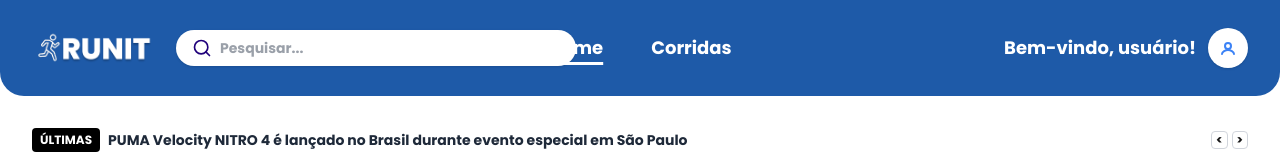
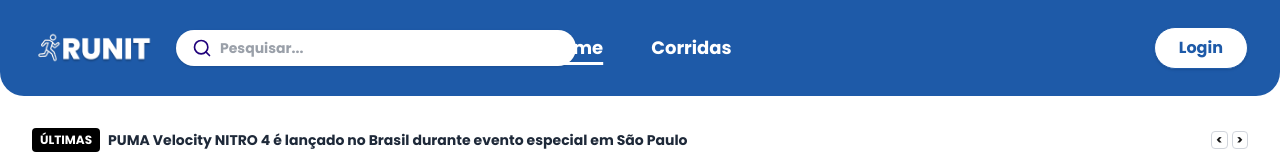
Before and after one commit to nicolekaroliny/Runit-FrontEnd, a Next.js app: page / in a window 1280 px wide. Shown: the top 160 px of the page. Built offline with nearby package versions, Linux system fonts and the light colour scheme.

Commit message:
atualização do header da pagina de corridas

```diff
--- a/src/app/corridas/page.tsx
+++ b/src/app/corridas/page.tsx
@@ -4,6 +4,7 @@ import { ArrowRight } from "lucide-react";
 import { useState } from "react";
 import { usePathname } from "next/navigation";
 import Head from "next/head";
+import Link from "next/link";
 
 export default function CorridasPage() {
   const [searchOpen, setSearchOpen] = useState(false);
@@ -54,18 +55,14 @@ export default function CorridasPage() {
                 </a>
               </nav>
             </nav>
-            <div className="flex items-center gap-6">
-              <a href="/signin" title="Perfil" className="hover:ring-indigo-300">
+            <div className="flex items-center gap-6 justify-center ml-8">
+              <Link href="/signin" title="Login" className="hover:ring-indigo-300">
                 <span className="flex items-center">
-                  <span className="mr-3 text-white text-lg font-bold">Bem-vindo, usuário!</span>
-                  <span className="w-10 h-10 rounded-full bg-white flex items-center justify-center shadow">
-                    <svg xmlns="http://www.w3.org/2000/svg" fill="none" viewBox="0 0 24 24" strokeWidth={2} stroke="#3b82f6" className="w-6 h-6">
-                      <circle cx="12" cy="10" r="3" stroke="#3b82f6" strokeWidth="2" />
-                      <path stroke="#3b82f6" strokeWidth="2" strokeLinecap="round" strokeLinejoin="round" d="M6 18c0-2.21 3.58-4 6-4s6 1.79 6 4" />
-                    </svg>
+                  <span className="bg-white text-[#1E5AA8] font-bold rounded-3xl px-6 py-2 shadow border border-[#1E5AA8] cursor-pointer">
+                    Login
                   </span>
                 </span>
-              </a>
+              </Link>
             </div>
           </div>
         </header>
--- a/src/app/page.tsx
+++ b/src/app/page.tsx
@@ -1,5 +1,6 @@
 "use client";
 import Image from "next/image";
+import Link from "next/link";
 import { ArrowRight } from "lucide-react";
 import { useState } from "react";
 import { usePathname } from "next/navigation";
@@ -55,18 +56,14 @@ export default function CorridasPage() {
                 </a>
               </nav>
             </nav>
-                    <div className="flex items-center gap-6">
-                      <a href="/signin" title="Perfil" className="hover:ring-indigo-300">
+            <div className="flex items-center gap-6 justify-center ml-8">
+              <Link href="/signin" title="Login" className="hover:ring-indigo-300">
                 <span className="flex items-center">
-                          <span className="mr-3 text-white text-lg font-bold">Bem-vindo, usuário!</span>
-                          <span className="w-10 h-10 rounded-full bg-white flex items-center justify-center shadow">
-                            <svg xmlns="http://www.w3.org/2000/svg" fill="none" viewBox="0 0 24 24" strokeWidth={2} stroke="#3b82f6" className="w-6 h-6">
-                              <circle cx="12" cy="10" r="3" stroke="#3b82f6" strokeWidth="2" />
-                              <path stroke="#3b82f6" strokeWidth="2" strokeLinecap="round" strokeLinejoin="round" d="M6 18c0-2.21 3.58-4 6-4s6 1.79 6 4" />
-                            </svg>
+                  <span className="bg-white text-[#1E5AA8] font-bold rounded-3xl px-6 py-2 shadow border border-[#1E5AA8] cursor-pointer">
+                    Login
                   </span>
                 </span>
-                      </a>
+              </Link>
             </div>
           </div>
         </header>
```
Lines whose indentation alone changed are shown as unchanged.
